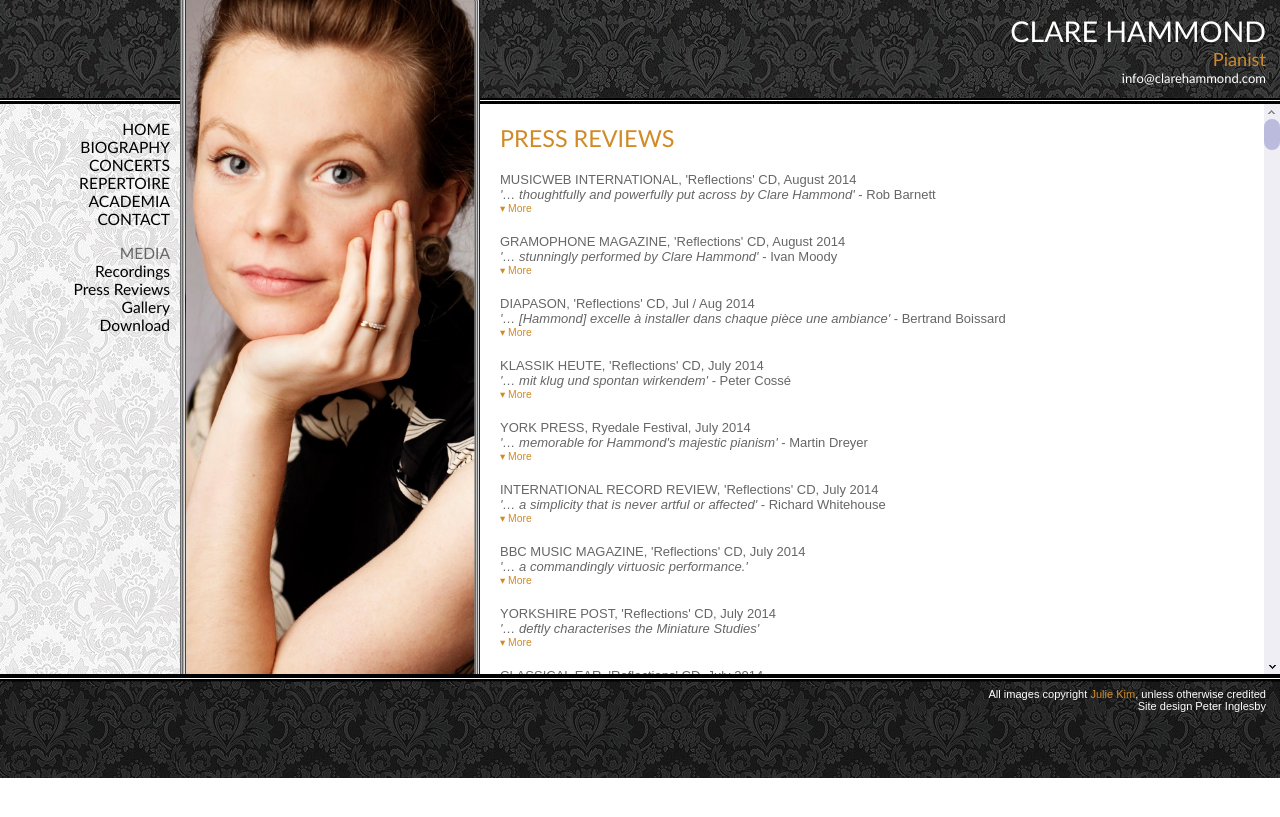
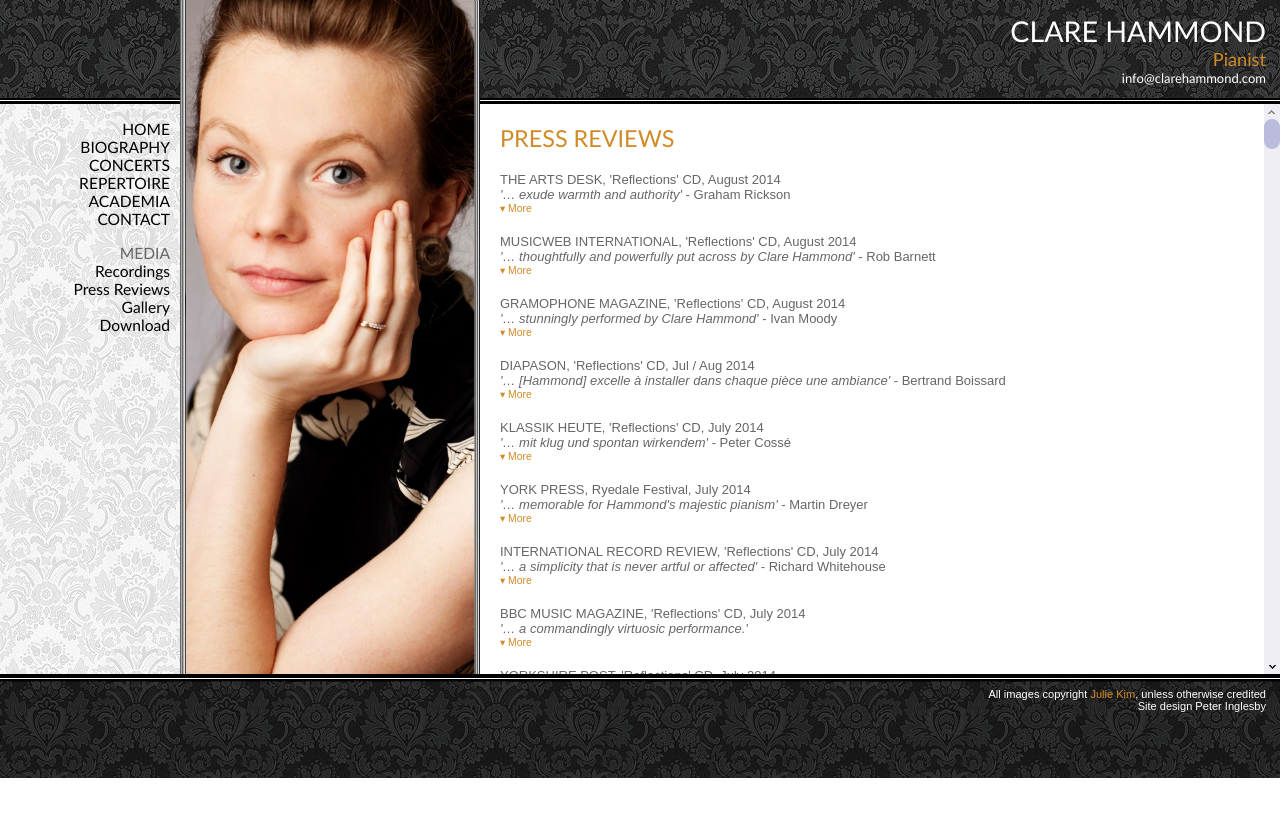
Before and after one commit to hammonc/clarehammond.com, a Jekyll site: the page built from reviews.html, in a window 1280 px wide. Shown: the top 817 px of the page. Built offline with Jekyll 4.4.1, drawn with Linux system fonts in a browser that asks for light colours.

Commit message:
new review

```diff
--- a/reviews.html
+++ b/reviews.html
@@ -4,6 +4,19 @@
 ---
 <h3 class="page-heading">PRESS REVIEWS</h3>
 
+<div class="listing">
+  <div class="listing-heading">THE ARTS DESK, 'Reflections' CD, August 2014</div>
+  <div class="listing-trailer"> '… exude warmth and authority'<em> - Graham Rickson</em></em></div>
+  <div class="listing-details concealed">
+    <p></p><br>'Andrzej Panufnik managed to settle in Western Europe in the late 1930s but returned to his native Poland when war broke out, giving underground concerts with Lutosławski to raise funds for resistance workers. After a break of several years, he eased himself back into composition with a 1947 cycle of Twelve Miniature Studies for solo piano. They're fabulous, assured music, each study based on the same thematic material, descending in fifths until all the keys are covered. Panufnik can do thumping virtuosity, but the most affecting studies are the quieter, nocturnal ones – no 4 a rapt slice of Bartókian night music, the eighth a wistful folk-tinged elegy. Folk influences are more overt in piano transcriptions of three vocalises for soprano and piano, Panufnik's 1949 Hommage à Chopin, neatly arranged here by the composer's daughter Roxanna. The compositional processes are invariably sophisticated, but never intrude – Reflections, completed within days of Roxanna's birth in 1968, is built upon transpositions and reflections of a simple triad, and 1984's Pentasonata is built around five beat rhythms and the pentatonic scale.</p><br>
+
+<p>Roxanna's own piano output compliments that of her father. Second Home's elegant, sophisticated variations on a Polish folk theme are followed by a tiny miniature composed in memory of a family friend. Modlitwa brings father and daughter together; Andrzej's prayer setting left unfinished, the text's second verse elaborated posthumously by Roxanna. This is a fascinating, rewarding recital; both composers' pieces recall and suggest the music of others – Bartók and Lutosławski the strongest influences – but they've very distinct, personal identities. Clare Hammond's performances exude warmth and authority, and her Steinway is impeccably recorded.'</p>
+  </div>
+  <div class="listing-details concealed">
+  </div>
+  <span class="more">&#9662; <a href="">More</a></span>
+  <span class="less">&#9652; <a href="">Less</a></span>
+</div>
 
 <div class="listing">
   <div class="listing-heading">MUSICWEB INTERNATIONAL, 'Reflections' CD, August 2014</div>
```
